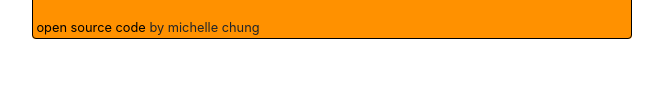
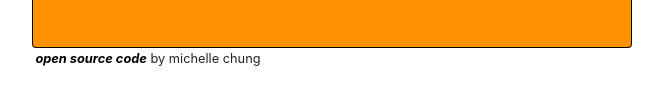
Before and after one commit to hiimeems/shecodes-weather-app, a plain HTML site: page index.html in a window 1280 px wide. Shown: the part 282-386 px from the top of the page, without its empty margins (308-971 px from the left). Drawn offline with nearby package versions, Linux system fonts and the light colour scheme; no server answers; a web font is replaced by a local one.

Commit message:
Updated HTML

```diff
--- a/index.html
+++ b/index.html
@@ -70,16 +70,16 @@
         </ul>
 
         <div class="row weather-forecast" id="forecast"></div>
-        <small
-          ><a
-            href="https://github.com/hiimeems/shecodes-weather-app"
-            target="_blank"
-            >open source code</a
-          >
-          by michelle chung</small
-        >
       </div>
     </div>
+    <small
+      ><a
+        href="https://github.com/hiimeems/shecodes-weather-app"
+        target="_blank"
+        ><strong><i>open source code</i></strong></a
+      >
+      by michelle chung</small
+    >
     <script src="src/index.js"></script>
   </body>
 </html>
```
